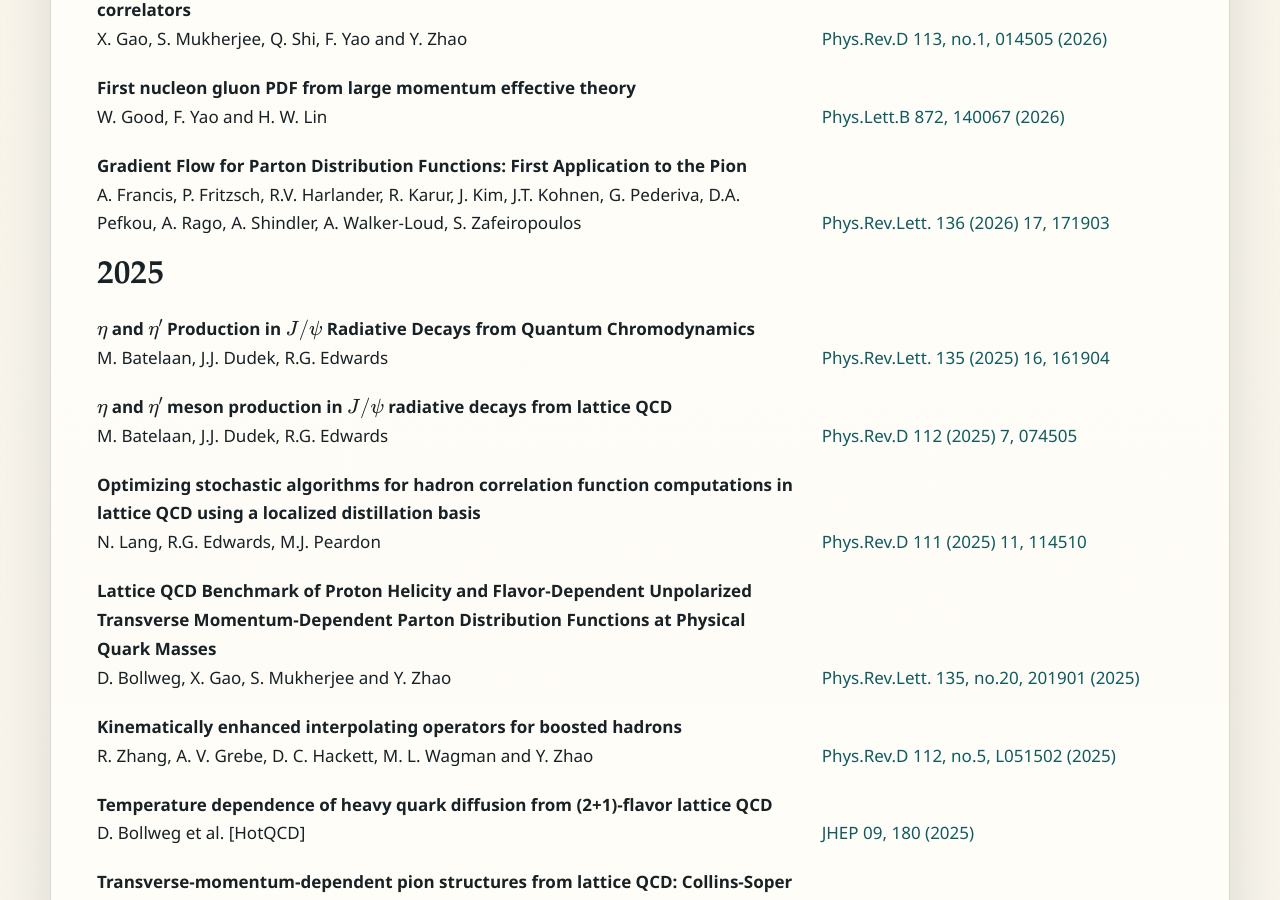
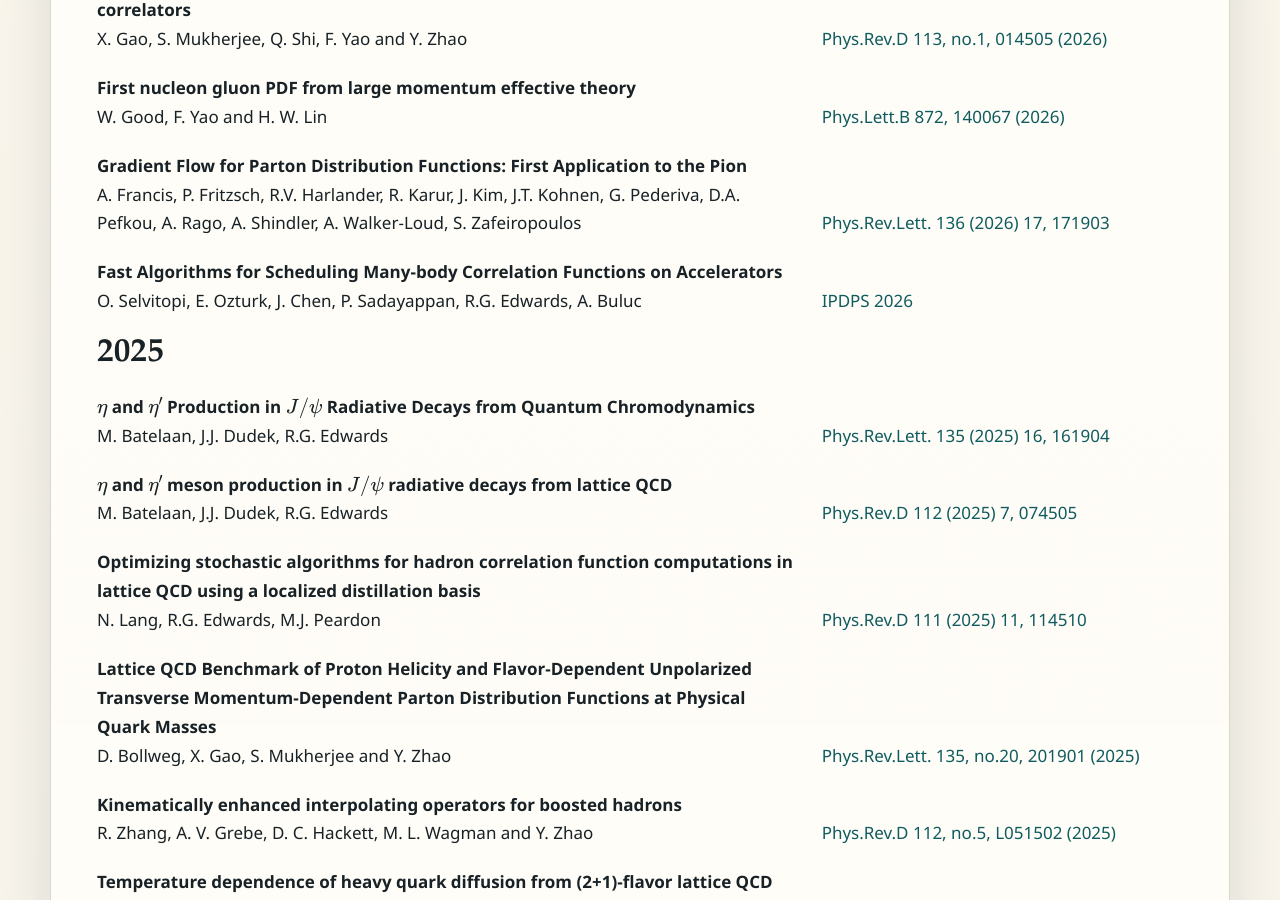
Before and after one commit to LQCDSciDAC/LQCDSciDAC.github.io, a Jekyll site: the page built from publications.html, in a window 1280 px wide and 900 px high, scrolled down 761 px. Built offline with Jekyll 4.4.1, drawn with Linux system fonts in a browser that asks for light colours; formulas are drawn with MathJax 3; some of the changed text lies outside the part shown.

Commit message:
More updates.

```diff
--- a/publications.html
+++ b/publications.html
@@ -79,6 +79,17 @@ A. Francis, P. Fritzsch, R.V. Harlander, R. Karur, J. Kim, J.T. Kohnen, G. Peder
       </td>
       <td class="publications">
         <a href="https://inspirehep.net/literature/2966143">Phys.Rev.Lett. 136 (2026) 17, 171903</a>
+      </td>
+    </tr>
+
+<!-- ******* row  ******* -->
+    <tr class="publications">
+      <td class="publications">
+	<b>Fast Algorithms for Scheduling Many-body Correlation Functions on Accelerators</b><br/>
+O. Selvitopi, E. Ozturk, J. Chen, P. Sadayappan, R.G. Edwards, A. Buluc
+      </td>
+      <td class="publications">
+        <a href="https://inspirehep.net/literature/3076938">IPDPS 2026</a>
       </td>
     </tr>
 
@@ -516,6 +527,18 @@ J. Bulava), B. Cid-Mora, A.D. Hanlon, B. Horz, D. Mohler, C. Morningstar, J. Mos
         <a href="https://inspirehep.net/literature/2618174">Phys.Rev.D 107 (2023) 7, 074509</a>
       </td>
     </tr>
+
+    <!-- ******* row  ******* -->
+    <tr class="publications">
+      <td class="publications">
+	<b>Graph Contractions for Calculating Correlation Functions in Lattice QCD</b><br/>
+J. Chen, R.G. Edwards, W. Mao
+      </td>
+      <td class="publications">
+        <a href="https://inspirehep.net/literature/2689623">PASC 2023, 1-10</a>
+      </td>
+    </tr>
+
 
   <!-- ================================================================================ -->
   <!-- 2022 -->
```
